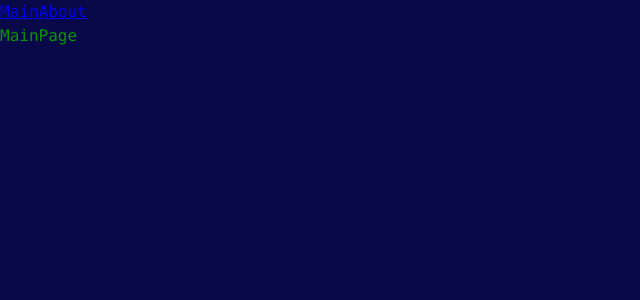
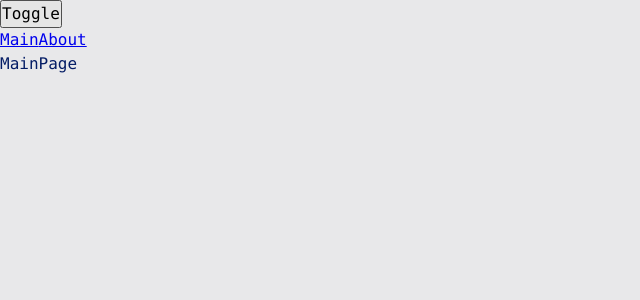
Before and after one commit to semklim/production-project, a React app: page / in a window 1280 px wide. Shown: the top 300 px of the page, without its empty margins (0-640 px from the left). Built offline with nearby package versions, Linux system fonts and the light colour scheme.

Commit message:
add provider for theme toggle

```diff
--- a/src/App.tsx
+++ b/src/App.tsx
@@ -1,13 +1,19 @@
-import { Suspense, lazy } from 'react';
+import { Suspense, lazy, useContext, useState } from 'react';
 import { Link, Route, Routes } from 'react-router-dom';
 import Loader from './components/Loader/Loader';
+import { useTheme } from './theme/useTheme';
 
 const AboutPage = lazy(() => import('./pages/AboutPage/AboutPage'));
 const MainPage = lazy(() => import('./pages/MainPage/MainPage'));
 
 const App = () => {
+	const { theme, setTheme } = useTheme();
+
 	return (
-		<div className='app dark'>
+		<div className={`app ${theme}`}>
+			<div className='btn'>
+				<button onClick={setTheme}>Toggle</button>
+			</div>
 			<Link to={'/'}>Main</Link>
 			<Link to={'/about'}>About</Link>
 			<Suspense fallback={<Loader />}>
--- a/src/main.tsx
+++ b/src/main.tsx
@@ -3,11 +3,14 @@ import './styles/index.scss';
 
 import App from './App';
 import { BrowserRouter } from 'react-router-dom';
+import ThemeProvider from './theme/ThemeProvider';
 
 const root = createRoot(document.getElementById('root'));
 
 root.render(
 	<BrowserRouter>
-		<App />
+		<ThemeProvider>
+			<App />
+		</ThemeProvider>
 	</BrowserRouter>,
 );
--- /dev/null
+++ b/src/theme/ThemeProvider.tsx
@@ -0,0 +1,19 @@
+import { FC, ReactNode, useMemo, useState } from 'react';
+import { Theme, ThemeContext, localStorageThemeKey } from './themeContext';
+
+const defaultTheme = (localStorage.getItem(localStorageThemeKey) as Theme) || Theme.LIGHT;
+
+const ThemeProvider: FC<{ children: ReactNode }> = ({ children }) => {
+	const [theme, setTheme] = useState<Theme>(defaultTheme);
+
+	const themeSettings = useMemo(() => {
+		return {
+			theme,
+			setTheme,
+		};
+	}, [theme]);
+
+	return <ThemeContext.Provider value={themeSettings}>{children}</ThemeContext.Provider>;
+};
+
+export default ThemeProvider;
--- /dev/null
+++ b/src/theme/themeContext.ts
@@ -0,0 +1,15 @@
+import { createContext } from "react"
+
+export enum Theme {
+	LIGHT = 'light',
+	DARK = 'dark',
+}
+
+interface ThemeContextProps {
+  theme?: Theme;
+  setTheme?: (theme: Theme) => void;
+}
+
+
+export const ThemeContext = createContext<ThemeContextProps>({});
+export const localStorageThemeKey = 'theme';
--- /dev/null
+++ b/src/theme/useTheme.ts
@@ -0,0 +1,20 @@
+import { useContext} from "react";
+import { Theme, ThemeContext, localStorageThemeKey } from "./themeContext";
+
+interface useThemeResult {
+  theme: Theme;
+  setTheme: () => void;
+}
+
+export function useTheme(): useThemeResult {
+  const {theme, setTheme} = useContext(ThemeContext);
+
+	const toggleTheme = (): void => {
+    const newTheme = theme === Theme.DARK ? Theme.LIGHT : Theme.DARK;
+
+		setTheme(newTheme);
+    localStorage.setItem(localStorageThemeKey, newTheme);
+	};
+
+  return {theme, setTheme: toggleTheme};
+}
```
